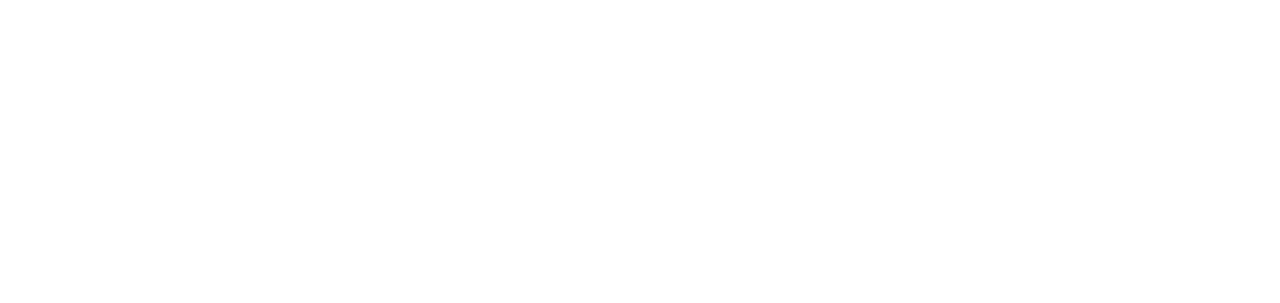
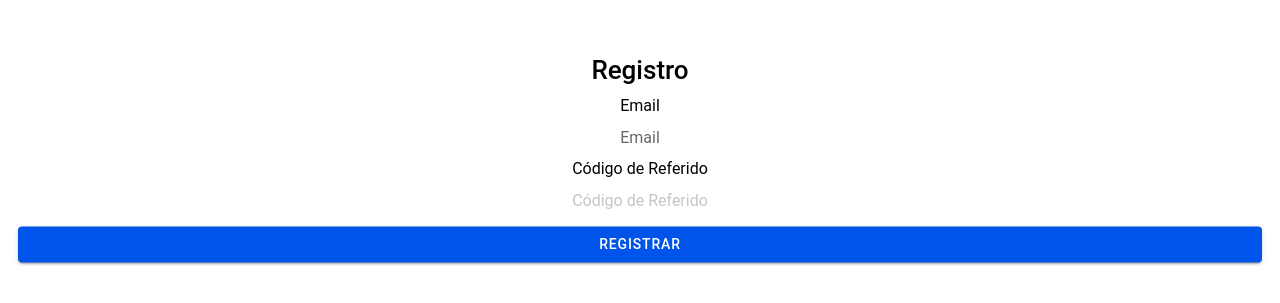
Before and after one commit to Omar2108/app-deep-links-ionic, a React (Vite) app: page /signup in a window 1280 px wide. Shown: the part 105-408 px from the top of the page. Built offline with nearby package versions, Linux system fonts and the light colour scheme.

Commit message:
subiendo proyecto

```diff
--- a/package.json
+++ b/package.json
@@ -12,10 +12,13 @@
     "lint": "eslint"
   },
   "dependencies": {
-    "@capacitor/app": "6.0.1",
+    "@capacitor/android": "6.1.2",
+    "@capacitor/app": "^6.0.1",
+    "@capacitor/browser": "^6.0.2",
     "@capacitor/core": "6.1.2",
     "@capacitor/haptics": "6.0.1",
     "@capacitor/keyboard": "6.0.2",
+    "@capacitor/share": "^6.0.2",
     "@capacitor/status-bar": "6.0.1",
     "@ionic/react": "^8.0.0",
     "@ionic/react-router": "^8.0.0",
--- a/src/App.tsx
+++ b/src/App.tsx
@@ -1,6 +1,7 @@
-import { Redirect, Route } from 'react-router-dom';
+import { Redirect, Route, useHistory } from 'react-router-dom';
 import { IonApp, IonRouterOutlet, setupIonicReact } from '@ionic/react';
 import { IonReactRouter } from '@ionic/react-router';
+import { App as CapacitorApp } from '@capacitor/app';
 import Home from './pages/Home';
 
 /* Core CSS required for Ionic components to work properly */
@@ -32,16 +33,38 @@ import '@ionic/react/css/palettes/dark.system.css';
 
 /* Theme variables */
 import './theme/variables.css';
+import { useEffect } from 'react';
+import Signup from './pages/Signup';
 
 setupIonicReact();
 
-const App: React.FC = () => (
+const App: React.FC = () => {
+
+  const history = useHistory();
+
+  useEffect(() => {
+    // Suscribirse a eventos de URL para Deep Links
+    CapacitorApp.addListener('appUrlOpen', (event: any) => {
+      const url = event.url;
+      const pathArray = url.split('/');  // Divide la URL
+      const referralCode = pathArray[pathArray.length - 1];  // Supongamos que el código de referido es la última parte de la URL
+
+      // Verifica si la URL contiene '/signup' y redirige
+      if (url.includes('/signup')) {
+        history.push(`/signup?referral_code=${referralCode}`);
+      }
+    });
+  }, [history]);
+
+
+  return (
     <IonApp>
       <IonReactRouter>
         <IonRouterOutlet>
           <Route exact path="/home">
             <Home />
           </Route>
+          <Route path="/signup" component={Signup} exact={true} />
           <Route exact path="/">
             <Redirect to="/home" />
           </Route>
@@ -49,5 +72,6 @@ const App: React.FC = () => (
       </IonReactRouter>
     </IonApp>
   );
+}
 
 export default App;
--- a/src/components/ExploreContainer.css
+++ b/src/components/ExploreContainer.css
@@ -5,6 +5,7 @@
   right: 0;
   top: 50%;
   transform: translateY(-50%);
+  margin: 1rem;
 }
 
 #container strong {
--- a/src/components/ExploreContainer.tsx
+++ b/src/components/ExploreContainer.tsx
@@ -1,12 +1,12 @@
 import './ExploreContainer.css';
+import ShareReferralLink from './ShareReferralLink';
 
-interface ContainerProps { }
 
-const ExploreContainer: React.FC<ContainerProps> = () => {
+
+const ExploreContainer: React.FC = () => {
   return (
     <div id="container">
-      <strong>Ready to create an app?</strong>
-      <p>Start with Ionic <a target="_blank" rel="noopener noreferrer" href="https://ionicframework.com/docs/components">UI Components</a></p>
+      <ShareReferralLink />
     </div>
   );
 };
--- /dev/null
+++ b/src/components/ShareReferralLink.tsx
@@ -0,0 +1,31 @@
+import React from 'react';
+import { IonButton } from '@ionic/react';
+import { Share } from '@capacitor/share';
+
+const ShareReferralLink: React.FC = () => {
+
+    const referralCode = 'test123456'
+
+    const shareLink = async () => {
+        const shareUrl = `http://localhost:8100/signup?referral_code=${referralCode}`;
+
+        try {
+            await Share.share({
+                title: '¡Únete a Wallib usando mi código de referido!',
+                text: 'Regístrate en Wallib App y usa mi código de referido para comenzar.',
+                url: shareUrl,
+                dialogTitle: 'Compartir tu código de referido',
+            });
+        } catch (error) {
+            console.error("Error compartiendo el código de referido:", error);
+        }
+    };
+
+    return (
+        <IonButton onClick={shareLink}>
+            Compartir Código de Referido
+        </IonButton>
+    );
+};
+
+export default ShareReferralLink;
--- /dev/null
+++ b/src/pages/Signup.tsx
@@ -0,0 +1,35 @@
+import React, { useEffect, useState } from 'react';
+import { IonButton, IonInput, IonLabel } from '@ionic/react';
+import { useLocation } from 'react-router';
+import './Signupt.css';
+
+
+const Signup: React.FC = () => {
+  const [referralCode, setReferralCode] = useState<string | null>(null);
+  const location = useLocation();
+
+  useEffect(() => {
+    const params = new URLSearchParams(location.search);
+    const code = params.get('referral_code');
+    if (code) {
+      setReferralCode(code);
+    }
+  }, [location]);
+
+  return (
+    <div className='container'>
+      <h1>Registro</h1>
+      <form>
+        <IonLabel>Email</IonLabel>
+        <IonInput placeholder="Email" />
+
+        <IonLabel>Código de Referido</IonLabel>
+        <IonInput value={referralCode || ''} placeholder="Código de Referido" disabled />
+
+        <IonButton expand="block">Registrar</IonButton>
+      </form>
+    </div>
+  );
+};
+
+export default Signup;
--- /dev/null
+++ b/src/pages/Signupt.css
@@ -0,0 +1,9 @@
+.container {
+    text-align: center;
+    position: absolute;
+    left: 0;
+    right: 0;
+    top: 30%;
+    transform: translateY(-50%);
+    margin: 1rem;
+}
```
Also changed, not shown: capacitor.config.ts (+8 -1 lines), 54 other files (tests, documents, lock files or other folders). Lines whose indentation alone changed are shown as unchanged.
